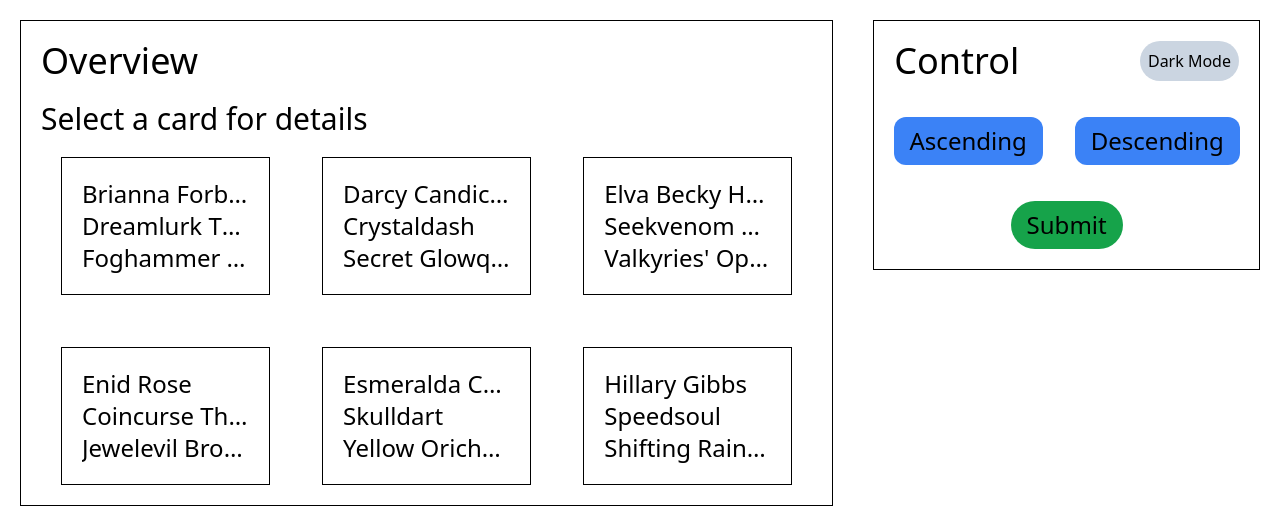
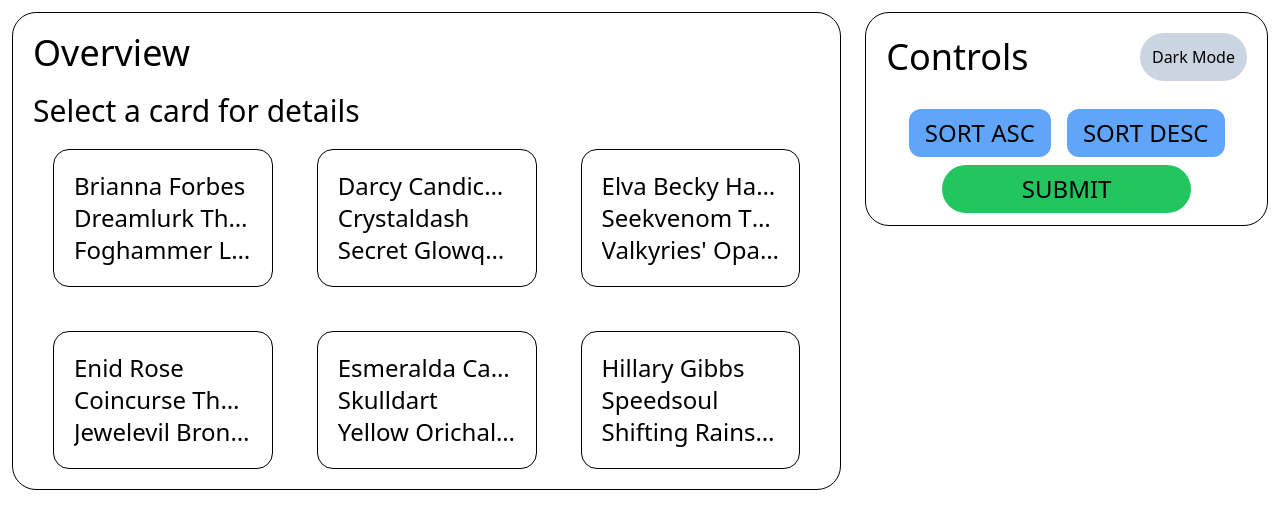
Before and after one commit to dsaric00/card-game-v2, a React (Vite) app: page / in a window 1280 px wide. Shown: the top 528 px of the page. Built offline with nearby package versions, Linux system fonts and the light colour scheme.

Commit message:
edditing css

```diff
--- a/src/App.css
+++ b/src/App.css
@@ -9,7 +9,7 @@ body {
 }
 
 .dark body {
-  background-color: #000000;
+  background-color: #262626;
   color: #ffffff;
-  border: #ffffff;
+
 }
--- a/src/App.tsx
+++ b/src/App.tsx
@@ -75,7 +75,11 @@ const App: React.FC = () => {
         <Overview players={players} onSelect={handleSelectPlayer} />
       </div>
       <div className="justify-end">
-        <Sort onSort={handleSort} isDarkMode={isDarkMode} toggleDarkMode={()=> setIsDarkMode(!isDarkMode)} />
+        <Sort
+          onSort={handleSort}
+          isDarkMode={isDarkMode}
+          toggleDarkMode={() => setIsDarkMode(!isDarkMode)}
+        />
       </div>
     </div>
   );
--- a/src/components/Details.tsx
+++ b/src/components/Details.tsx
@@ -9,11 +9,13 @@ interface DetailsPtops {
 }
 const Details = ({ player }: DetailsPtops) => {
   return (
-    <div className="text-2xl font-sans  m-5 border border-black dark:border-white  p-5">
+    <div className="text-2xl font-sans rounded-3xl  m-3 border border-black dark:border-white  p-5 ">
       <h2 className="text-4xl">Details:</h2>
-      <h2> Real Name: {player.realName}</h2>
-      <h2> Player Name: {player.playerName}</h2>
-      <h2> Asset: {player.asset}</h2>
+      <div className="p-5">
+        <h2> Real Name: {player.realName}</h2>
+        <h2> Player Name: {player.playerName}</h2>
+        <h2> Asset: {player.asset}</h2>
+      </div>
     </div>
   );
 };
--- a/src/components/Overview.tsx
+++ b/src/components/Overview.tsx
@@ -1,4 +1,4 @@
-import  { useState, useEffect } from 'react';
+import { useState, useEffect } from 'react';
 import '../App.css';
 
 interface Player {
@@ -16,18 +16,19 @@ interface OverviewPropsb {
 const Overview = ({ players, onSelect }: OverviewPropsb) => {
   const [localPlayers, setLocalPlayers] = useState<Player[]>(players);
 
+  // Update localPlayers state when the player prop changes
   useEffect(() => {
     setLocalPlayers(players);
   }, [players]);
 
   return (
-    <div className="border border-black dark:border-white m-5">
+    <div className="border border-black rounded-3xl dark:border-white m-3">
       <h1 className="text-4xl p-5">Overview</h1>
       <h2 className="text-3xl px-5">Select a card for details</h2>
-      <div className="grid gap-3 grid-cols-3 grid-rows-2 px-5 ">
+      <div className="grid gap-1 grid-cols-3 grid-rows-2 px-5 ">
         {localPlayers.map((player) => (
           <button
-            className=" p-5 m-5 text-start text-2xl  border border-black dark:border-white  focus:bg-green-500 font-sans"
+            className=" p-5 m-5 text-start text-2xl  border border-black rounded-2xl hover:bg-green-300 focus:bg-green-500 font-sans dark:border-white "
             key={player.id}
             onClick={() => {
               console.log('Card clicked:', player);
--- a/src/components/Sort.tsx
+++ b/src/components/Sort.tsx
@@ -29,12 +29,12 @@ const Sort = ({ onSort, isDarkMode, toggleDarkMode }: SortProps) => {
   return (
     <form
       onSubmit={handleSubmit}
-      className="text-center border border-black m-5  dark:border-white "
+      className="text-center rounded-3xl border border-black m-3  dark:border-white "
     >
       <div className='flex justify-between items-center p-5'>
-      <h1 className="text-4xl text-left">Control</h1>
+      <h1 className="text-4xl text-left">Controls</h1>
       <button
-        className="rounded-full bg-slate-300  text-black p-2"
+        className="rounded-full  bg-slate-300  text-black p-3 hover:bg-slate-500"
         type="button"
         onClick={toggleDarkMode}
       >
@@ -44,25 +44,25 @@ const Sort = ({ onSort, isDarkMode, toggleDarkMode }: SortProps) => {
 
       <div className="">
         <button
-          className={` ${order === 'asc'} bg-blue-500 focus:bg-red-700 focus:ring  font-sans py-2 px-4 rounded-xl m-4 text-2xl `}
+          className={` ${order === 'asc'} text-center bg-blue-400 focus:bg-blue-500 focus:ring hover:bg-blue-500 font-sans py-2 px-4 rounded-xl my-2 mx-2 text-2xl `}
           type="button"
           onClick={() => handleSort1('asc')}
         >
-          Ascending
+          SORT ASC
         </button>
         <button
-          className={` ${order === 'desc'}  bg-blue-500 focus:bg-red-700 focus:ring  font-sans py-2 px-4 rounded-xl m-4 text-2xl `}
+          className={` ${order === 'desc'} text-center bg-blue-400 focus:bg-blue-500 focus:ring hover:bg-blue-500  font-sans py-2 px-4 rounded-xl my-2 mx-2 text-2xl `}
           type="button"
           onClick={() => handleSort1('desc')}
         >
-          Descending
+          SORT DESC
         </button>
       </div>
       <button
-        className=" bg-green-600 hover:bg-green-900  font-sans py-2 px-4 m-5 rounded-full text-2xl "
+        className=" bg-green-500 hover:bg-green-600  font-sans py-2 px-20  mb-3 rounded-full text-2xl "
         type="submit"
       >
-        Submit
+        SUBMIT
       </button>
     </form>
   );
--- a/src/services/playerService.tsx
+++ b/src/services/playerService.tsx
@@ -4,7 +4,7 @@ export interface Player {
   playerName: string;
   asset: string;
 }
-
+//Function to fetch players data from j JSON file
 export const fetchPlayers = async (): Promise<Player[]> => {
   try {
     const response = await fetch('./assets/players.json');
```
